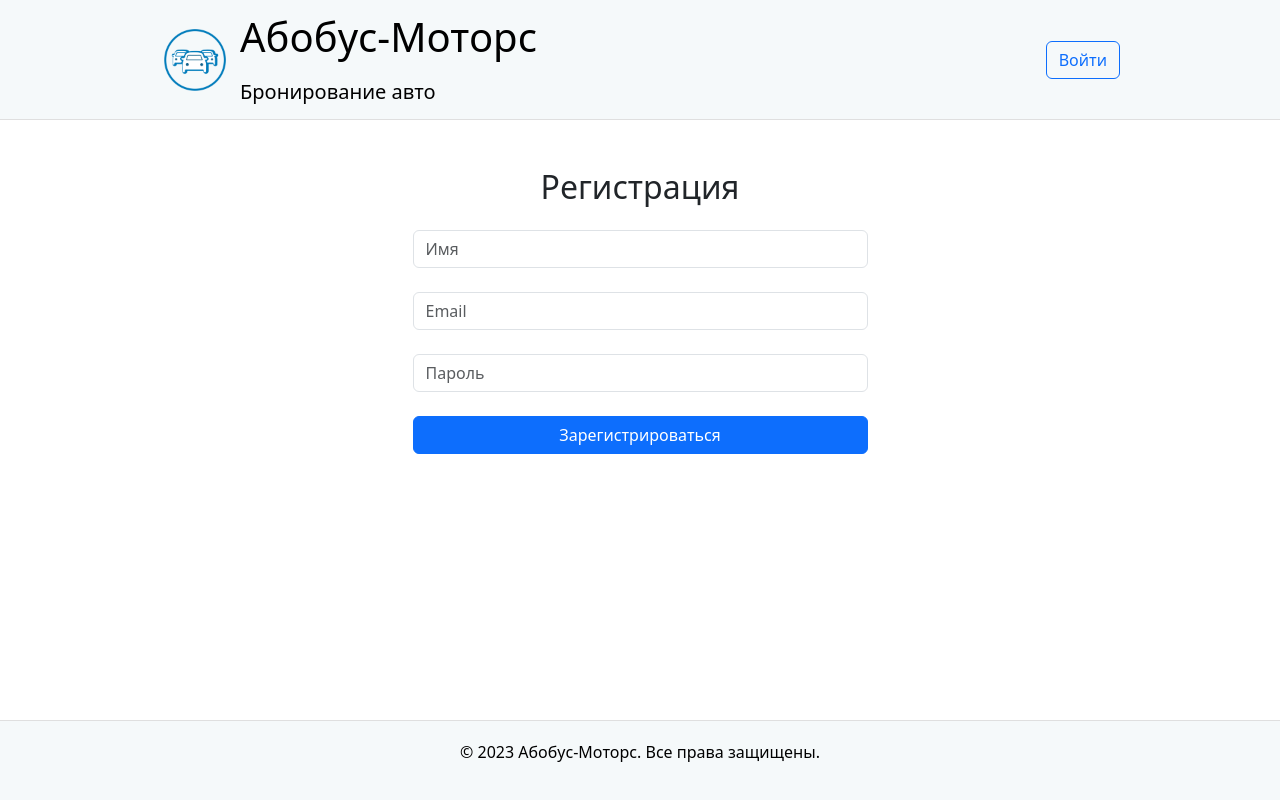
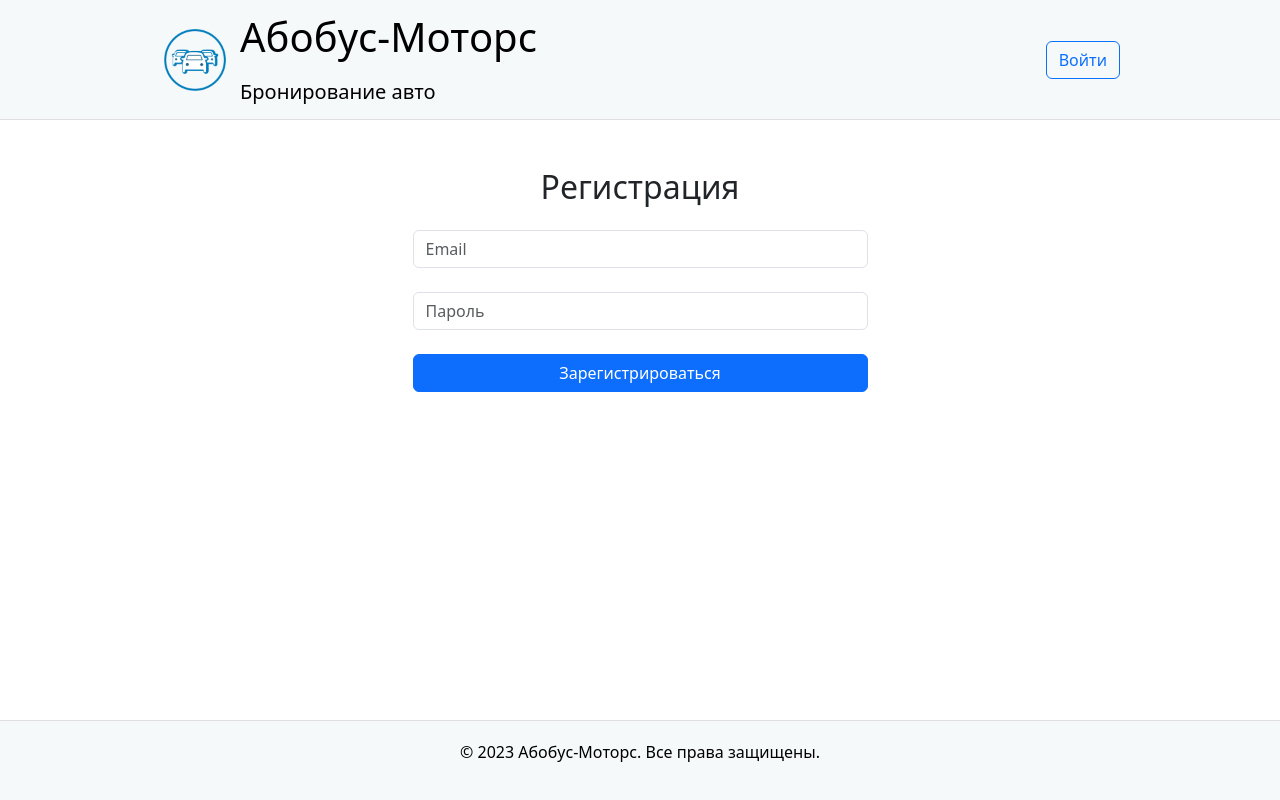
Before and after one commit to Ra1n-xD/car-booking-service, a Next.js app: page /register in a window 1280 px wide. Built offline with nearby package versions, Linux system fonts and the light colour scheme; no server answers.

Commit message:
The name is now optional

```diff
--- a/src/app/(auth)/register/page.tsx
+++ b/src/app/(auth)/register/page.tsx
@@ -18,7 +18,6 @@ const Register = () => {
                     'Content-Type': 'application/json'
                 },
                 body: JSON.stringify({
-                    name: formData.get('name'),
                     email: formData.get('email'),
                     password: formData.get('password')
                 })
@@ -40,7 +39,6 @@ const Register = () => {
             <h2 className="mb-4">Регистрация</h2>
 
             <form onSubmit={handleSubmit} className="col-12 col-md-8 col-lg-6 col-xl-5">
-                <input type="name" name="name" className={`mb-4 form-control ${error ? 'is-invalid' : ''}`} placeholder="Имя" />
                 <input type="email" name="email" className={`mb-4 form-control ${error ? 'is-invalid' : ''}`} placeholder="Email" />
                 <input type="password" name="password" className={`mb-3 form-control ${error ? 'is-invalid' : ''}`} placeholder="Пароль" />
 
--- a/src/app/api/auth/register/route.ts
+++ b/src/app/api/auth/register/route.ts
@@ -8,7 +8,6 @@ export async function POST(request: Request) {
     await connect();
 
     const newUser = new User({
-        name,
         email,
         password // потом добавлю хеширование
     });
--- a/src/models/User.js
+++ b/src/models/User.js
@@ -5,8 +5,8 @@ const { Schema } = mongoose;
 const userSchema = new Schema(
     {
         name: {
-            type: String,
-            required: true
+            type: String
+            // required: true
         },
         email: {
             type: String,
```
Also changed, not shown: 1 other file (tests, documents, lock files or other folders).
